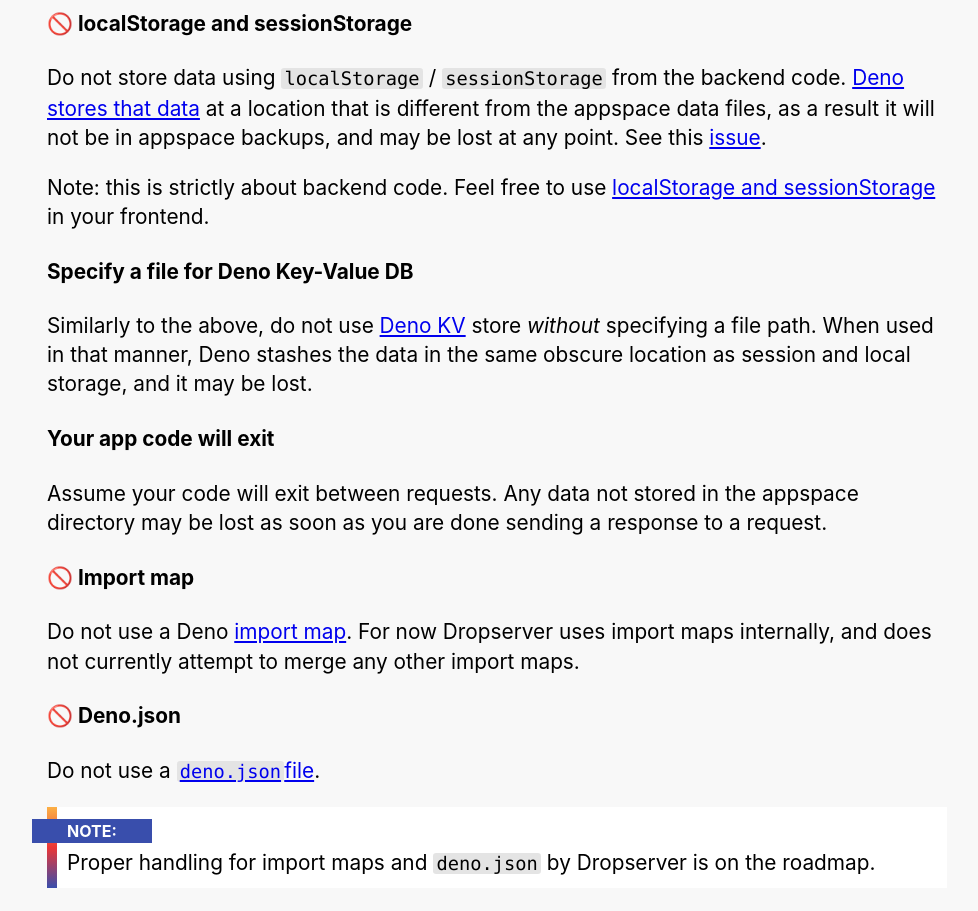
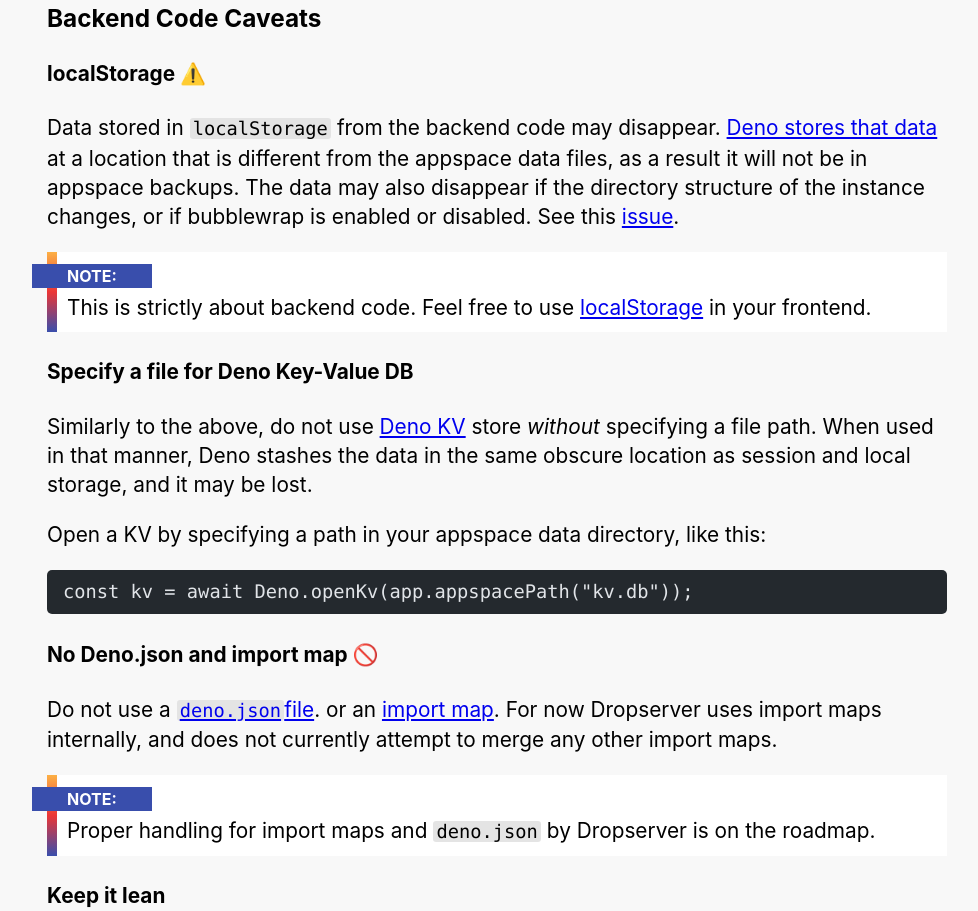
Before and after one commit to teleclimber/Dropserver.org, an Astro site: page /docs/building-dropserver-app in a window 1280 px wide. Shown: the part 3065-3976 px from the top of the page, without its empty margins (143-1121 px from the left). Built offline with nearby package versions, Linux system fonts and the light colour scheme; Astro itself is replaced by a stand-in of ours; code samples lack their colours.

Commit message:
Improve Build a DS APP page
- clarify localStorage situation
- give code example to open KV
- combin import map and deno.json sections
- move app code will exit section
- add blog post about outbound requests

````diff
--- a/src/pages/docs/building-dropserver-app.mdx
+++ b/src/pages/docs/building-dropserver-app.mdx
@@ -52,7 +52,10 @@ You do not create a server in a Dropserver app. The server is run by Dropserver.
 
 #### Different route types
 
-When declaring routes, you can specify a route type. Currently there are just two route types: regular callback (which calls a function in the sandbox to respond to a request) and static file handler (which serves files from `@app`, `@appspace` or other valid directory).
+When declaring routes, you can specify a route type. Currently there are just two route types:
+
+- regular callback (which calls a function in the sandbox to respond to a request)
+- static file handler (which serves files from `@app`, `@appspace` or other valid directory).
 
 #### Local file access
 
@@ -74,27 +77,25 @@ A "proxy-id" is a string that uniquely identifies a user in your appspace. Your
 
 ### Backend Code Caveats
 
-#### 🚫 localStorage and sessionStorage
+#### localStorage ⚠️
 
-Do not store data using `localStorage` / `sessionStorage` from the backend code. [Deno stores that data](https://deno.land/manual@v1.35.1/runtime/web_storage_api#web-storage-api) at a location that is different from the appspace data files, as a result it will not be in appspace backups, and may be lost at any point. See this [issue](https://github.com/teleclimber/Dropserver/issues/54).
+Data stored in `localStorage` from the backend code may disappear. [Deno stores that data](https://deno.land/manual/runtime/web_storage_api#web-storage-api) at a location that is different from the appspace data files, as a result it will not be in appspace backups. The data may also disappear if the directory structure of the instance changes, or if bubblewrap is enabled or disabled. See this [issue](https://github.com/teleclimber/Dropserver/issues/54).
 
-Note: this is strictly about backend code. Feel free to use [localStorage and sessionStorage](https://developer.mozilla.org/en-US/docs/Web/API/Web_Storage_API) in your frontend.
+<Note>This is strictly about backend code. Feel free to use [localStorage](https://developer.mozilla.org/en-US/docs/Web/API/Web_Storage_API) in your frontend.</Note>
 
 #### Specify a file for Deno Key-Value DB
 
 Similarly to the above, do not use [Deno KV](https://deno.land/manual/runtime/kv) store *without* specifying a file path. When used in that manner, Deno stashes the data in the same obscure location as session and local storage, and it may be lost.
 
-#### Your app code will exit
+Open a KV by specifying a path in your appspace data directory, like this:
 
-Assume your code will exit between requests. Any data not stored in the appspace directory may be lost as soon as you are done sending a response to a request.
+```js
+const kv = await Deno.openKv(app.appspacePath("kv.db"));
+```
 
-#### 🚫 Import map
+#### No Deno.json and import map 🚫
 
-Do not use a Deno [import map](https://deno.land/manual/basics/import_maps#import-maps). For now Dropserver uses import maps internally, and does not currently attempt to merge any other import maps.
-
-#### 🚫 Deno.json
-
-Do not use a [`deno.json`file](https://docs.deno.com/runtime/manual/getting_started/configuration_file).
+Do not use a [`deno.json`file](https://docs.deno.com/runtime/manual/getting_started/configuration_file).  or an [import map](https://deno.land/manual/basics/import_maps#import-maps). For now Dropserver uses import maps internally, and does not currently attempt to merge any other import maps.
 
 <Note>Proper handling for import maps and `deno.json` by Dropserver is on the roadmap.</Note>
 
@@ -104,11 +105,15 @@ If no sandbox is running when a request is received, `ds-host` must start one an
 
 If you do need to depend on a large library for some operations, consider loading asynchronously on an as-needed basis.
 
-#### 🚫 No outbound requests
+#### Your app code will exit
+
+Assume your code will exit between requests. Any data not stored in the appspace directory may be lost as soon as you are done sending a response to a request.
+
+#### No outbound requests 🚫
 
 Dropserver apps can not make outbound requests (meaning they can not initiate contact with other servers).
 
-<Note>This is a temporary restriction that will be lifted as soon as an adequate permission model is written.</Note>
+<Note>This is a temporary restriction that will be lifted as soon as an adequate permission model is written. See this [blog post](https://olivierforget.net/blog/2024/dropserver-net-requests/) for the gory details.</Note>
 
 ## Frontend and clients
 
````
